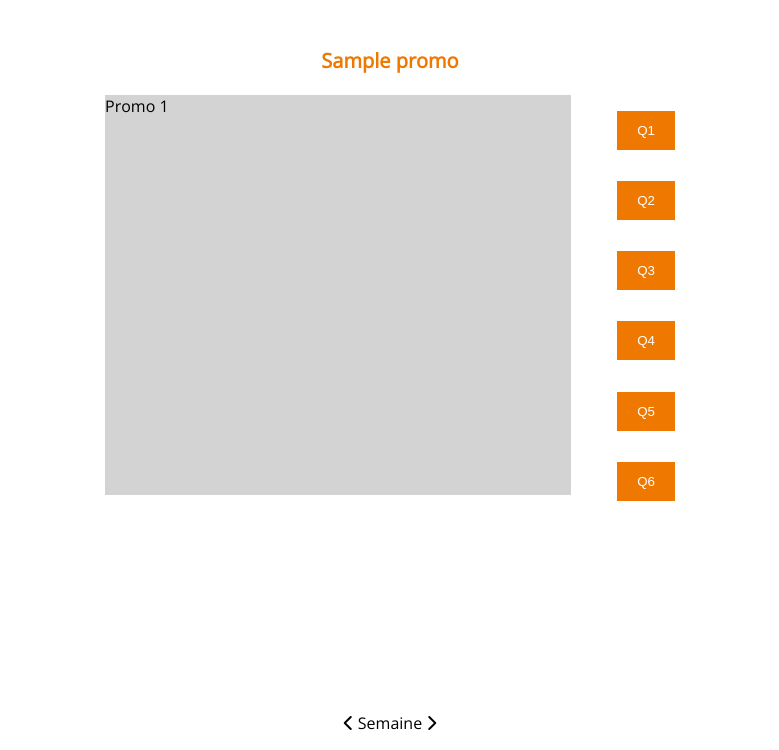
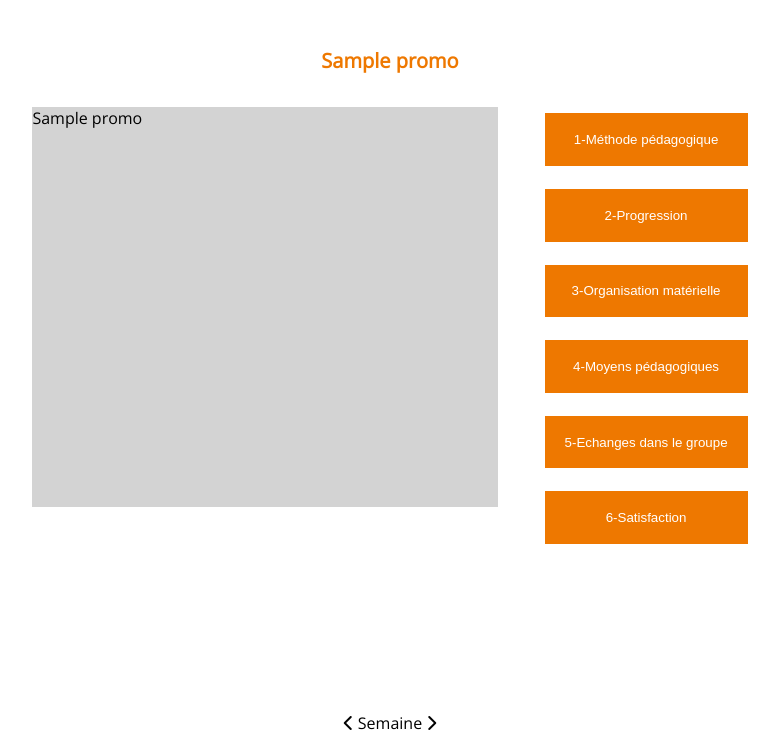
Before and after one commit to solenne2404/ContentPasContent, a Flask app: a page that uses Flask/app/templates/promo.html in a window 1280 px wide. Shown: the part 64-814 px from the top of the page, without its empty margins (300-1079 px from the left). Run offline with Flask 2, Linux system fonts and the light colour scheme; tables that the repository leaves empty hold one stand-in row (values such as "Sample post"); parts of the project's set-up code (start-up, migrations or seed data) failed here and were passed over; some libraries are stand-ins or nearby versions.

Commit message:
Questions name / button links to questions

```diff
--- a/Flask/app/routes.py
+++ b/Flask/app/routes.py
@@ -7,7 +7,9 @@ from werkzeug.urls import url_parse
 
 
 promos = Promo.query.order_by(Promo.name).all()
-questions = ['méthode pédagogique', 'progression', 'organisation matérielle', 'moyens pédagogiques', 'échanges dans le groupe', 'Satisfaction']
+
+questions = ['1-Méthode pédagogique', '2-Progression', '3-Organisation matérielle', '4-Moyens pédagogiques', '5-Echanges dans le groupe', '6-Satisfaction']
+
 
 
 
--- a/Flask/app/static/style.css
+++ b/Flask/app/static/style.css
@@ -207,13 +207,15 @@ PROMO
 }
 
 .btn-q{
-    margin-top: 27%;
-    margin-bottom: 27%;
+    margin-top: 9%;
+    margin-bottom: 9%;
     color:white;
     background-color:#ee7800ff ;
     border:none;
     padding: 12px 20px;
     text-align:center;
+    width:100%;
+    height:70%;
 }
 
 .btn-q:hover{
@@ -223,6 +225,7 @@ PROMO
 .promo-ind{
     width: 40%;
     min-width: 150px;
+    margin-top:1%;
     height: 100%;
     background-color:lightgray;
     margin-right: 4%;
--- a/Flask/app/templates/promo.html
+++ b/Flask/app/templates/promo.html
@@ -5,15 +5,12 @@
         <h1 class="homeTitle">{{promo.name}}</h1>
         <div class="promo-contain">
 
-                <div class="promo-ind">Promo 1</div>
+                <div class="promo-ind">{{promo.name}}</div>
 
                 <div class="button-contain">
-                        <button class="btn-q">Q1<a href=""></a></button>
-                        <button class="btn-q">Q2<a href=""></a></button>
-                        <button class="btn-q">Q3<a href=""></a></button>
-                        <button class="btn-q">Q4<a href=""></a></button>
-                        <button class="btn-q">Q5<a href=""></a></button>
-                        <button class="btn-q">Q6<a href=""></a></button>
+                        {% for questions in Questions %}
+                        <a href="{{ url_for('show_question', name=promo.name, q=questions) }}"><button class="btn-q">{{ questions }}</button></a>
+                        {% endfor %}
                 </div>
         </div>
 
```
